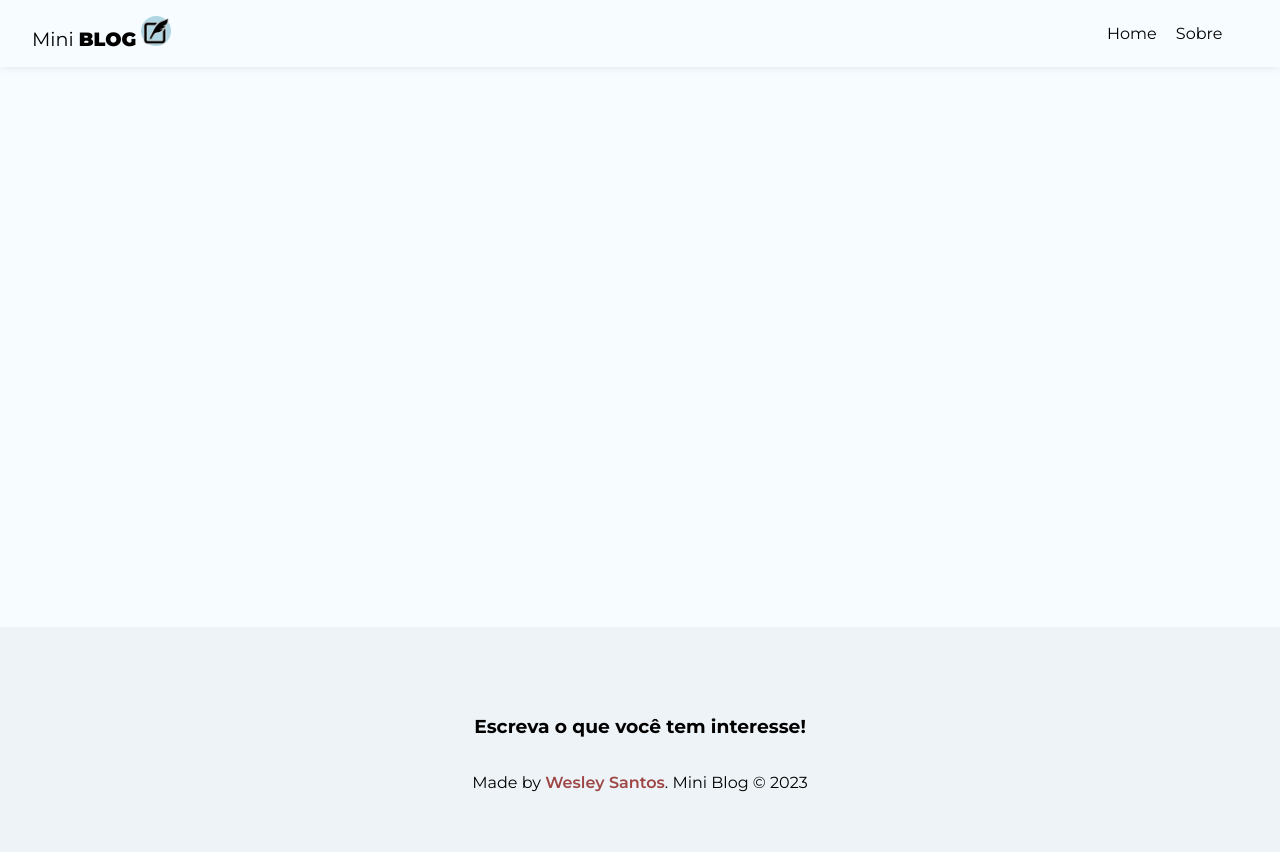
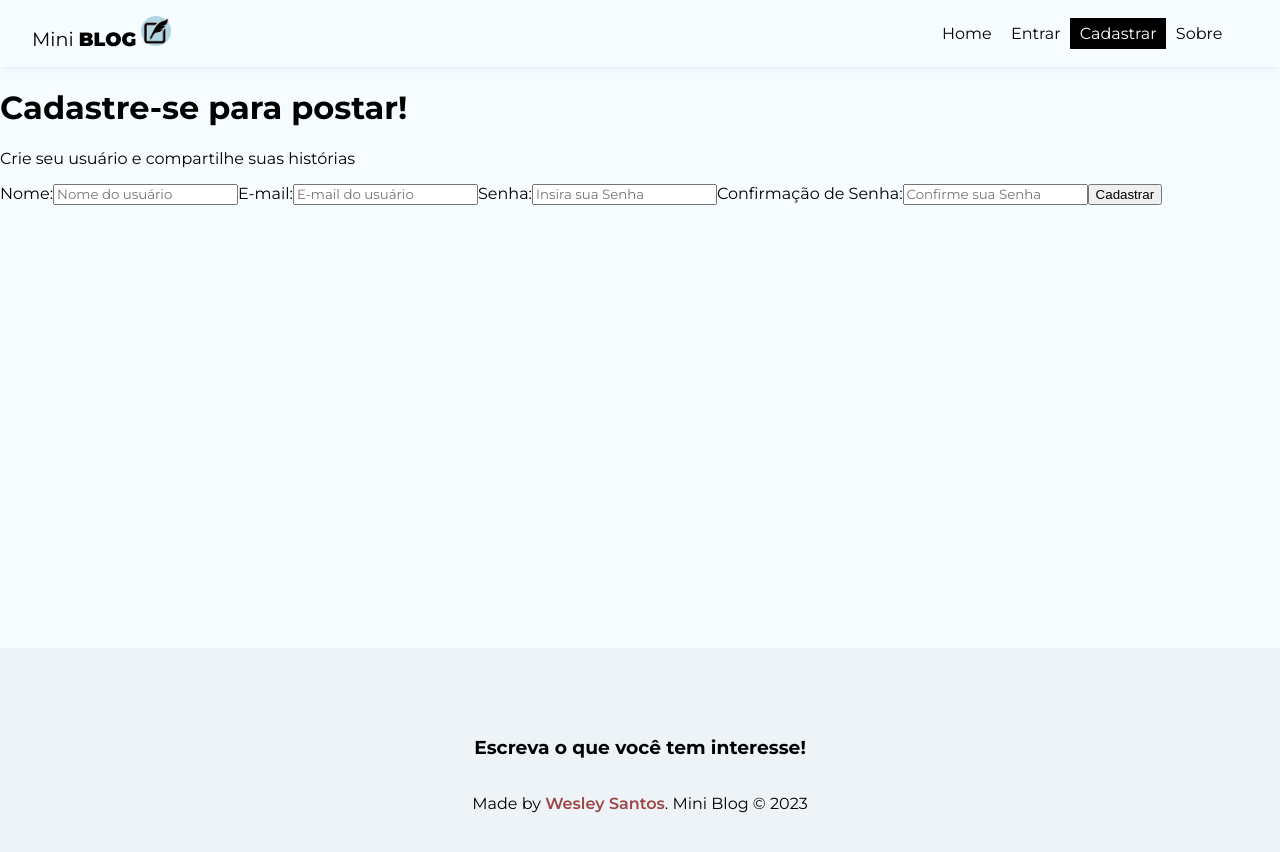
Before and after one commit to TitanCodeXD/Mini-Blog, a React (Vite) app: page /register in a window 1280 px wide. Shown: the top 852 px of the page. Built offline with nearby package versions, Linux system fonts and the light colour scheme.

Commit message:
Criando formulário de cadastro

```diff
--- a/src/App.jsx
+++ b/src/App.jsx
@@ -8,6 +8,8 @@
 //Pages
 import Home from './pages/Home/Home'
 import About from './pages/About/About'
+import Login from './pages/Login/Login'
+import Register from './pages/Register/Register'
 
 
 
@@ -29,6 +31,9 @@
           <Route path = "/" element = {<Home/>} />
           <Route path = "/about" element = {<About/>} />
 
+          <Route path = "/login" element = {<Login/>} />
+          <Route path = "/register" element = {<Register/>} />
+
         </Routes>
         </div>
 
--- a/src/components/Navbar/Navbar.jsx
+++ b/src/components/Navbar/Navbar.jsx
@@ -17,8 +17,18 @@
         </li>
 
         <li>
+            <NavLink to = "/login" className={({isActive}) => (isActive ? styles.active : '')}>Entrar</NavLink>
+        </li>
+
+        <li>
+            <NavLink to = "/register" className={({isActive}) => (isActive ? styles.active : '')}>Cadastrar</NavLink>
+        </li>
+
+        <li>
             <NavLink to = "/about" className={({isActive}) => (isActive ? styles.active : '')}>Sobre</NavLink>
         </li>
+
+
     </ul>
     </nav>
   )
--- a/src/pages/Home/Home.jsx
+++ b/src/pages/Home/Home.jsx
@@ -6,7 +6,7 @@
 
 const Home = () => {
   return (
-    <div className={styles.lista}>
+    <div>
         <h1>Home</h1>
     </div>
   )
--- /dev/null
+++ b/src/pages/Login/Login.jsx
@@ -0,0 +1,16 @@
+//Imports React
+import React from 'react'
+
+//CSS
+import styles from './Login.module.css';
+
+const Login = () => {
+
+  return (
+    <div>
+        <h2>Login</h2>
+    </div>
+  )
+}
+
+export default Login
--- /dev/null
+++ b/src/pages/Register/Register.jsx
@@ -0,0 +1,54 @@
+//Imports React
+import React from 'react'
+import { useState, useEffect } from 'react';
+
+//CSS
+import styles from './Register.module.css';
+
+const Register = () => {
+
+  return (
+
+    <div>
+       <h1>Cadastre-se para postar!</h1>
+       <p>Crie seu usuário e compartilhe suas histórias</p>
+       <form>
+        <label>
+          <span>Nome:</span>
+          <input
+          type = "text"
+          name = "displayName"
+          required placeholder = 'Nome do usuário'></input>
+        </label>
+
+        <label>
+          <span>E-mail:</span>
+          <input
+          type = "email"
+          name = "email"
+          required placeholder = 'E-mail do usuário'></input>
+        </label>
+
+        <label>
+          <span>Senha:</span>
+          <input
+          type = "password"
+          name = "password"
+          required placeholder = 'Insira sua Senha'></input>
+        </label>
+
+        <label>
+          <span>Confirmação de Senha:</span>
+          <input
+          type = "password"
+          name = "confirmPassword"
+          required placeholder = 'Confirme sua Senha'></input>
+        </label>
+
+        <button className='btn'>Cadastrar</button>
+       </form>
+    </div>
+  )
+}
+
+export default Register
--- /dev/null
+++ b/src/pages/Register/Register.module.css
@@ -0,0 +1,7 @@
+.register {
+    text-align: center;
+}
+
+.register p{
+    color: #aaa;
+}
```
Also changed, not shown: src/pages/Login/Login.module.css (added).
